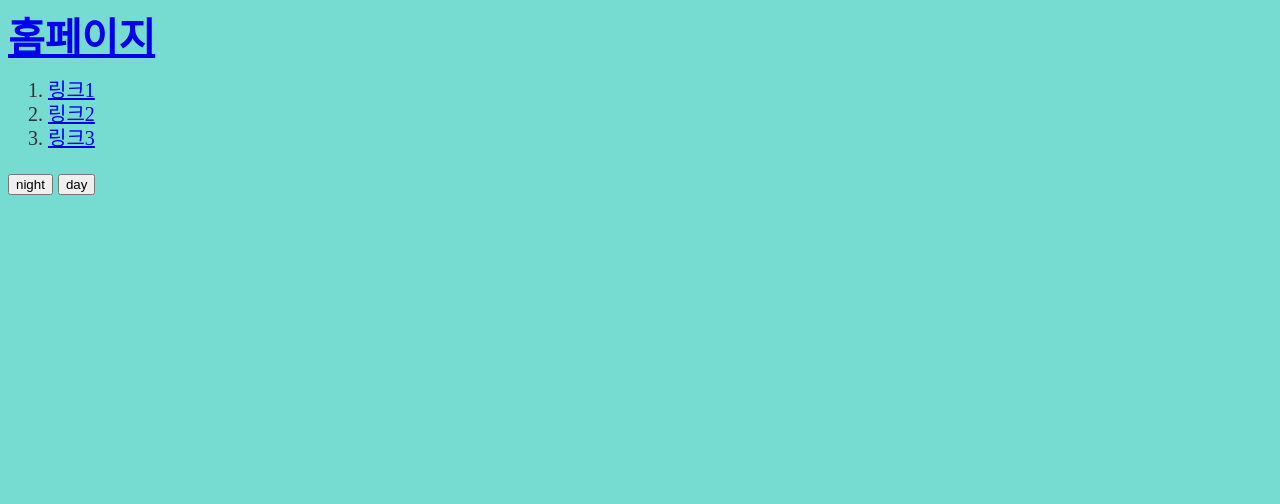
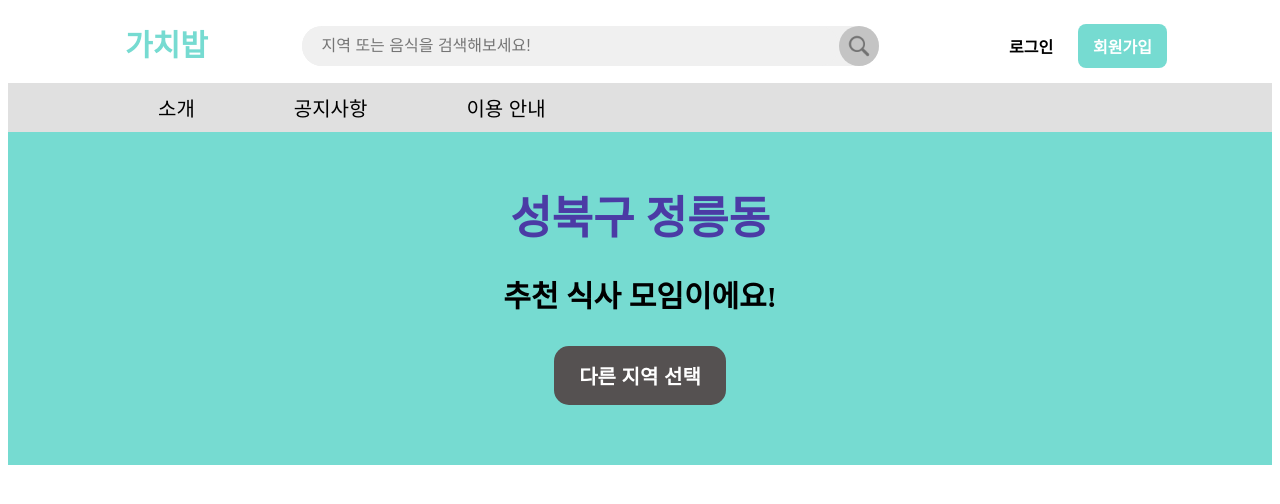
Before and after one commit to jylee529/GachiBob, a plain HTML site: page index.html in a window 1280 px wide. Drawn offline with Linux system fonts and the light colour scheme.

Commit message:
홈페이지 초안

```diff
--- a/button.css
+++ /dev/null
@@ -1,278 +0,0 @@
-body {
-    font-family: 'Josefin Slab', serif;
-    font-size: 20px;
-    line-height: 24px;
-    color: #333;
-    background: #ececec;
-    overflow-y: scroll;
-  }
-
-  p {
-    margin-bottom: 0.5em;
-  }
-
-  a,
-  a:visited {
-    text-decoration: none;
-    color: #00AE68;
-  }
-
-  .clear {
-    clear: both;
-  }
-
-  .pageTitle {
-    font-size: 2em;
-    font-weight: 700;
-    text-transform: uppercase;
-    line-height: 1em;
-    color: #00AE68;
-  }
-
-  .pageSubTitle {
-    margin-bottom: 0.5em;
-    font-size: 1.3em;
-    font-weight: 700;
-    line-height: 1em;
-    color: #222;
-  }
-
-  .articleTitle {
-    font-size: 1.15em;
-    font-weight: 700;
-    line-height: 1em;
-    color: #222;
-  }
-
-  .wrapper {
-    width: 600px;
-    margin: 20px auto;
-  }
-
-  .container {
-    padding-top: 1em;
-    margin-top: 1em;
-    border-top:
-      solid
-      1px
-      #CCC;
-  }
-
-  a.button {
-    display: block;
-    position: relative;
-    float: left;
-    width: 120px;
-    padding: 0;
-    margin: 10px 20px 10px 0;
-    font-weight: 600;
-    text-align: center;
-    line-height: 50px;
-    color: #FFF;
-    border-radius: 5px;
-    transition: all 0.2s ;
-  }
-
-  .btnBlueGreen {
-    background: #00AE68;
-  }
-
-  .btnLightBlue {
-    background: #5DC8CD;
-  }
-
-  .btnOrange {
-    background: #FFAA40;
-  }
-
-  .btnPurple {
-    background: #A74982;
-  }
-
-  /* FADE */
-  .btnFade.btnBlueGreen:hover {
-    background: #21825B;
-  }
-
-  .btnFade.btnLightBlue:hover {
-    background: #01939A;
-  }
-
-  .btnFade.btnOrange:hover {
-    background: #FF8E00;
-  }
-
-  .btnFade.btnPurple:hover {
-    background: #6D184B;
-  }
-
-  /* 3D */
-  .btnBlueGreen.btnPush {
-    box-shadow: 0px 5px 0px 0px #007144;
-  }
-
-  .btnLightBlue.btnPush {
-    box-shadow: 0px 5px 0px 0px #1E8185;
-  }
-
-  .btnOrange.btnPush {
-    box-shadow: 0px 5px 0px 0px #A66615;
-  }
-
-  .btnPurple.btnPush {
-    box-shadow: 0px 5px 0px 0px #6D184B;
-  }
-
-  .btnPush:hover {
-    margin-top: 15px;
-    margin-bottom: 5px;
-  }
-
-  .btnBlueGreen.btnPush:hover {
-    box-shadow: 0px 0px 0px 0px #007144;
-  }
-
-  .btnLightBlue.btnPush:hover {
-    box-shadow: 0px 0px 0px 0px #1E8185;
-  }
-
-  .btnOrange.btnPush:hover {
-    box-shadow: 0px 0px 0px 0px #A66615;
-  }
-
-  .btnPurple.btnPush:hover {
-    box-shadow: 0px 0px 0px 0px #6D184B;
-  }
-
-  /* BORDER */
-  .btnBlueGreen.btnBorder {
-    box-shadow: 0px 0px 0px 0px #21825B;
-  }
-
-  .btnBlueGreen.btnBorder:hover {
-    box-shadow: 0px 0px 0px 5px #21825B;
-  }
-
-  .btnLightBlue.btnBorder {
-    box-shadow: 0px 0px 0px 0px #01939A;
-  }
-
-  .btnLightBlue.btnBorder:hover {
-    box-shadow: 0px 0px 0px 5px #01939A;
-  }
-
-  .btnOrange.btnBorder {
-    box-shadow: 0px 0px 0px 0px #A66615;
-  }
-
-  .btnOrange.btnBorder:hover {
-    box-shadow: 0px 0px 0px 5px #A66615;
-  }
-
-  .btnPurple.btnBorder {
-    box-shadow: 0px 0px 0px 0px #6D184B;
-  }
-
-  .btnPurple.btnBorder:hover {
-    box-shadow: 0px 0px 0px 5px #6D184B;
-  }
-
-  /* FLOAT */
-  .btnFloat {
-    background: none;
-    box-shadow: 0px 0px 0px 0px rgba(0, 0, 0, 0.5);
-  }
-
-  .btnFloat:before {
-    content: 'Float';
-    display: block;
-    position: absolute;
-    top: 0;
-    left: 0;
-    width: 120px;
-    height: 50px;
-    border-radius: 5px;
-    transition: all 0.2s ;
-  }
-
-  .btnBlueGreen.btnFloat:before {
-    background: #00AE68;
-  }
-
-  .btnLightBlue.btnFloat:before {
-    background: #5DC8CD;
-  }
-
-  .btnOrange.btnFloat:before {
-    background: #FFAA40;
-  }
-
-  .btnPurple.btnFloat:before {
-    background: #8D336A;
-  }
-
-
-  .btnFloat:before {
-    box-shadow: 0px 0px 0px 0px rgba(0, 0, 0, 0.4);
-  }
-
-  .btnFloat:hover:before {
-
-  }
-
-  .btnFloat:hover:before {
-    margin-top: -2px;
-    margin-left: 0px;
-    transform: scale(1.1,1.1);
-    -ms-transform: scale(1.1,1.1);
-    -webkit-transform: scale(1.1,1.1);
-    box-shadow: 0px 5px 5px -2px rgba(0, 0, 0, 0.25);
-  }
-
-  /* SLIDE */
-  .btnSlide.btnBlueGreen {
-    background: 0;
-  }
-
-  .btnSlide .top {
-    position: absolute;
-    top: 0px;
-    left: 0;
-    width: 120px;
-    height: 50px;
-    background: #00AE68;
-    z-index: 10;
-    transition: all 0.2s ;
-    border-radius: 5px;
-  }
-
-  .btnSlide.btnBlueGreen .top {
-    background: #00AE68;
-  }
-
-  .btnSlide.btnLightBlue .top {
-    background: #5DC8CD;
-  }
-
-  .btnSlide.btnOrange .top {
-    background: #FFAA40;
-  }
-
-  .btnSlide.btnPurple .top {
-    background: #A74982;
-  }
-
-  .btnSlide .bottom {
-    position: absolute;
-    top: 0;
-    left: 0;
-    width: 120px;
-    height: 50px;
-    color: #000;
-    z-index: 5;
-    border-radius: 5px;
-  }
-
-  .btnSlide:hover .top {
-    top: 40px;
-  }
--- a/index.html
+++ b/index.html
@@ -1,36 +1,41 @@
-<!doctype html>
-<html dir="ltr" lang="ko"
-    chrome-refresh-2023>
-  <head>
-    <meta charset="utf-8">
+<!DOCTYPE html>
+<html lang="ko">
+<head>
+    <meta charset="UTF-8">
+    <meta name="viewport" content="width=device-width, initial-scale=1.0">
     <title>가치밥</title>
-    <style>
-      body {
-        font-family: 'Josefin Slab', serif;
-        font-size: 20px;
-        line-height: 24px;
-        color: #333;
-        background: #76DBD1;
-        overflow-y: scroll;
-      }
+    <link rel="stylesheet" href="indexStyle.css">
+    <link href="https://fonts.googleapis.com/css2?family=Noto+Sans+KR:wght@100;300;400;500;700;900&display=swap" rel="stylesheet">
+</head>
 
+<body>
 
-    </style>
-  </head>
-  <body>
-    <h1><a href="index.html">홈페이지</a></h1>
-    <ol>
-        <li><a href="1.html">링크1</a></li>
-        <li><a href="2.html">링크2</a></li>
-        <li><a href="3.html">링크3</a></li>
-    </ol>
+<div class="top-bar">
+    <div class="left">
+        <button id="home" onclick="location.href='index.html'">가치밥</button>
+    </div>
+    <div class="middle">
+        <div class="search-container">
+            <input id="searchingWindow" type="text" placeholder="지역 또는 음식을 검색해보세요!" class="search-box">
+            <span class="search-icon"></span>
+        </div>
+    </div>
+    <div class="right">
+        <button id="login" onclick="location.href='login.html'">로그인</button>
+        <button id="register" onclick="location.href='register.html'">회원가입</button>
+    </div>
+</div>
 
-    <input type="button" value="night" onclick="
-      document.querySelector('body').style.backgroundColor='black';
-      document.querySelector('body').style.color='white';">
+<div class="bottom-bar">
+    <button id="introduce" onclick="location.href='introduce.html'">소개</button>
+    <button id="notification" onclick="location.href='notification.html'">공지사항</button>
+    <button id="guide" onclick="location.href='guide.html'">이용 안내</button>
+</div>
 
-    <input type="button" value="day" onclick="
-      document.querySelector('body').style.backgroundColor='white';
-      document.querySelector('body').style.color='black';">
-  </body>
+<div class="top-section">
+    <h1>성북구 정릉동</h1>
+    <h2>추천 식사 모임이에요!</h2>
+    <button onclick="location.href='searchPage'">다른 지역 선택</button>
+</div>
+</body>
 </html>
--- /dev/null
+++ b/indexStyle.css
@@ -0,0 +1,161 @@
+.top-bar {
+  background-color: white;
+  color: white;
+  display: flex;
+  justify-content: space-between;
+  align-items: center;
+  padding: 5px;
+}
+
+.left {
+  flex: 1;
+  text-align: left;
+  margin-bottom: 5px;
+}
+
+.right {
+  flex: 1;
+  display: flex;
+  justify-content: flex-end;
+  padding-right: 100px;
+}
+
+.middle {
+  flex: 2;
+  text-align: center;
+  align-self: center;
+}
+
+.search-container {
+  display: flex;
+  width: 100%;
+  background-color: #f0f0f0;
+  border-radius: 20px;
+}
+
+.search-box {
+  padding-right: 20px;
+  padding-left: 20px;
+  border-radius: 25px;
+  flex: 1;
+}
+
+.search-icon {
+  display: flex;
+  width: 40px;
+  height: 40px;
+  background-color: #c4c4c4;
+  background-image: url('magnifier-icon.png');
+  background-size: 60%;
+  background-position: center;
+  background-repeat: no-repeat;
+  cursor: pointer;
+  border-radius: 50%;
+}
+
+  input[type="text"] {
+      width: 80%;
+      border: none;
+      background-color: #f0f0f0;
+      box-sizing: border-box;
+      font-size: 16px;
+  }
+
+  input[type="text"]:focus {
+      outline: none;
+  }
+
+button {
+  background-color: transparent;
+  color: #76DBD1;
+  border: none;
+  cursor: pointer;
+  padding: 12px 18px;
+  border-radius: 8px;
+  transition: all 0.2s;
+  font-family: 'Noto Sans KR', sans-serif;
+  font-size: 20px;
+  font-weight: 800;
+}
+
+  #home{
+      padding: 8px 12px;
+      border-radius: 12px;
+      margin-left: 100px;
+  }
+
+  .left button{
+      font-size: 30px;
+  }
+
+
+  .right button {
+      font-size: 16px;
+  }
+
+  #login {
+      color: black;
+      margin-right: 10px;
+      padding: 10px 15px;
+  }
+
+  #login:hover{
+      background-color: rgb(202, 202, 202);
+  }
+
+  #register {
+      background-color: #76DBD1;
+      padding: 10px 15px;
+      color: white;
+  }
+
+  #register:hover{
+      background-color: #61b8af;
+  }
+
+.bottom-bar{
+  background-color: #e0e0e0;
+  color: black;
+  padding-left: 100px;
+}
+  #introduce, #notification, #guide {
+      color: black;
+      font-weight: 500;
+      padding: 10px 50px;
+      border-radius: 0%;
+      margin-right: -5px;
+  }
+  #introduce:hover, #notification:hover, #guide:hover {
+      background-color: rgb(194, 191, 191);
+  }
+
+
+.top-section{
+  text-align: center; /* Center align the content */
+  padding: 20px; /* Add padding for spacing */
+  background-color: #76DBD1;
+}
+  .top-section h1{
+      font-size: 45px; /* Adjust font size */
+      margin-bottom: 20px; /* Add margin below the text */
+      color: #4b3ba5;
+  }
+  .top-section h2{
+      font-size: 30px;
+      margin-bottom: 30px;
+  }
+  .top-section button {
+      padding: 15px 25px; /* Adjust button padding */
+      font-size: 20px; /* Adjust button font size */
+      font-weight: 700;
+      background-color: #555151; /* Button background color */
+      color: white; /* Button text color */
+      border: none; /* Remove button border */
+      border-radius: 15px; /* Button border radius */
+      cursor: pointer; /* Add pointer cursor on hover */
+      transition: background-color 0.3s ease; /* Add transition effect */
+      margin-bottom: 40px;
+  }
+  .top-section button:hover{
+      background-color: #837b7b;
+  }
```
Also changed, not shown: guide.html (renamed from 3.html), introduce.html (renamed from 1.html), magnifier-icon.png (added), notification.html (renamed from 2.html).
